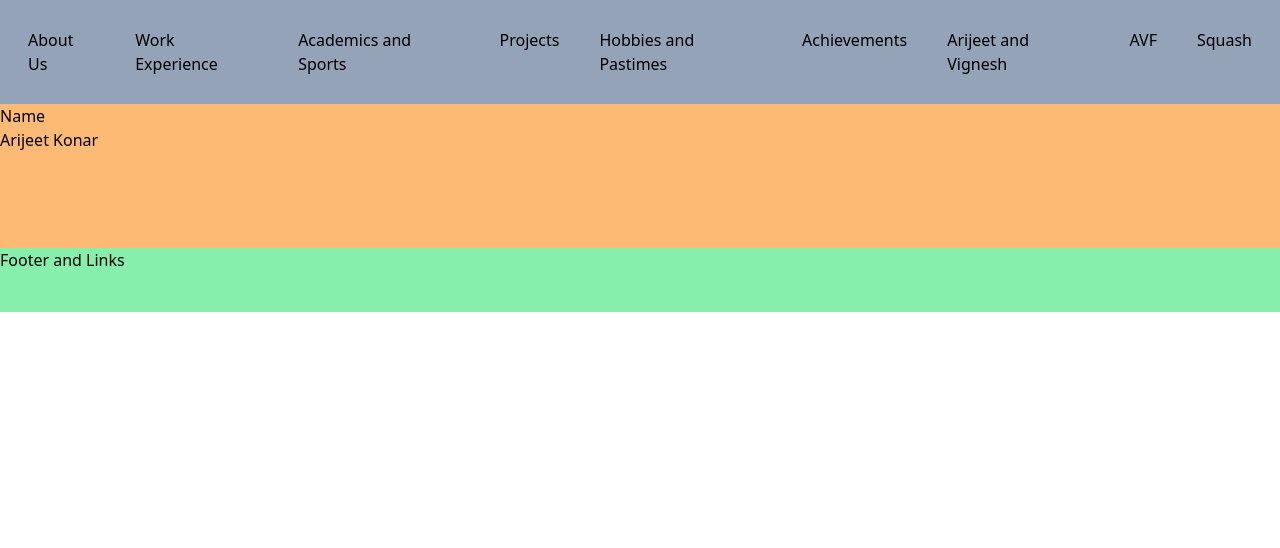
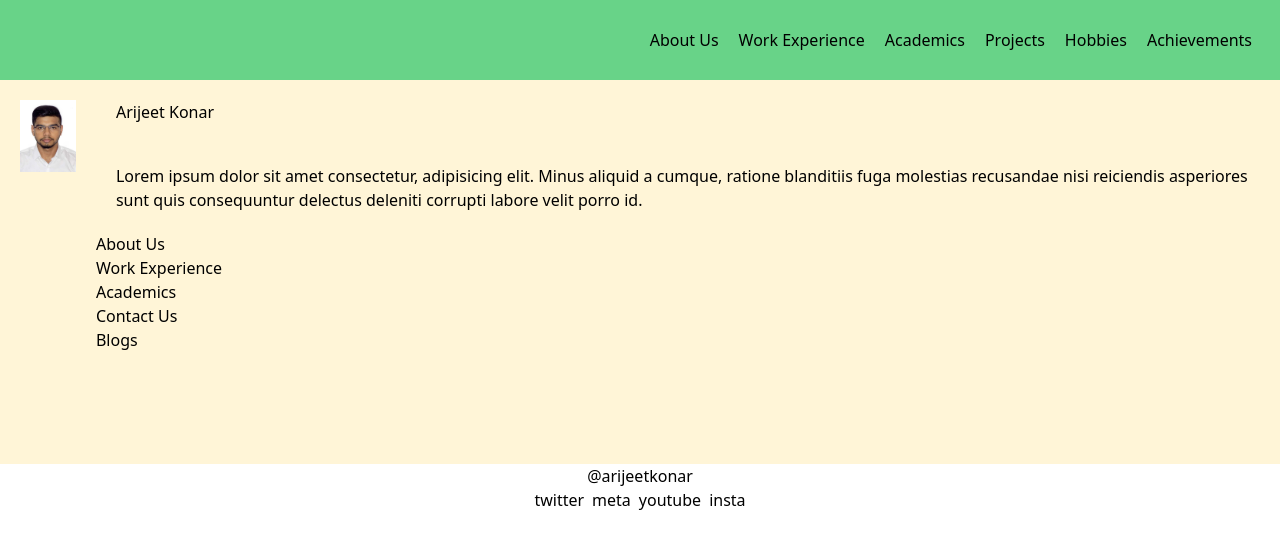
Before and after one commit to akonar-dev/portfolio, a React (Vite) app: page / in a window 1280 px wide. Shown: the top 548 px of the page. Built offline with nearby package versions, Linux system fonts and the light colour scheme.

Commit message:
Added components

```diff
--- /dev/null
+++ b/src/components/AboutMe.jsx
@@ -0,0 +1,8 @@
+
+const AboutMe = () => {
+    return (
+        <div>About Us</div>
+    )
+}
+
+export default AboutMe
--- /dev/null
+++ b/src/components/Academics.jsx
@@ -0,0 +1,7 @@
+const Academics = () => {
+    return (
+        <div>Academics</div>
+    )
+}
+
+export default Academics
--- /dev/null
+++ b/src/components/Blogs.jsx
@@ -0,0 +1,7 @@
+const Blogs = () => {
+    return (
+        <div>Blogs</div>
+    )
+}
+
+export default Blogs
--- a/src/components/Body.jsx
+++ b/src/components/Body.jsx
@@ -1,12 +1,23 @@
-
+import AboutMe from "./AboutMe";
+import Academics from "./Academics";
+import WorkEx from "./WorkEx";
+import ContactMe from "./ContactMe";
+import Blogs from "./Blogs";
 
 const Body = () => {
   return (
-    <div className="bg-orange-300 h-36">
-      <h1>Name</h1>
-      <p>Arijeet Konar</p>
+    <div className="bg-body-color h-96 inline-flex">
+      <img className="h-28 p-5" src="../src/assets/DSCN4725 (1).jpg" alt="abc" />
+      <div>
+      <p className="p-5">Arijeet Konar</p>
+      <p className="p-5">Lorem ipsum dolor sit amet consectetur, adipisicing elit. Minus aliquid a cumque, ratione blanditiis fuga molestias recusandae nisi reiciendis asperiores sunt quis consequuntur delectus deleniti corrupti labore velit porro id.</p>
+      <AboutMe/>
+      <WorkEx/>
+      <Academics/>
+      <ContactMe/>
+      <Blogs/>
+      </div>
     </div>
-  )
-}
-
+  );
+};
 export default Body
--- /dev/null
+++ b/src/components/ContactMe.jsx
@@ -0,0 +1,7 @@
+const ContactMe = () => {
+    return (
+        <div>Contact Us</div>
+    )
+}
+
+export default ContactMe
--- a/src/components/Footer.jsx
+++ b/src/components/Footer.jsx
@@ -1,7 +1,15 @@
 const Footer = () => {
   return (
-    <div className="bg-green-300 h-16">Footer and Links</div>
-  )
-}
+    <div className="bg-green-300 h-auto">
+      <h3 className="text-center">@arijeetkonar</h3>
+      <ul className="flex flex-wrap justify-center space-x-2">
+        <li>twitter</li>
+        <li>meta</li>
+        <li>youtube</li>
+        <li>insta</li>
+      </ul>
+    </div>
+  );
+};
 
-export default Footer
+export default Footer;
--- a/src/components/Header.jsx
+++ b/src/components/Header.jsx
@@ -3,16 +3,13 @@
 const Header = () => {
   return (
     <div>
-        <ul className="flex flex-1 justify-center space-x-10 bg-slate-400 p-7">
+        <ul className="flex flex-1 flex-wrap justify-end space-x-5 bg-header p-7">
             <li>About Us</li>
             <li>Work Experience</li>
-            <li>Academics and Sports </li>
+            <li>Academics</li>
             <li>Projects</li>
-            <li>Hobbies and Pastimes</li>
+            <li>Hobbies</li>
             <li>Achievements</li>
-            <li>Arijeet and Vignesh</li>
-            <li>AVF</li>
-            <li>Squash</li>
         </ul>
     </div>
   )
--- /dev/null
+++ b/src/components/WorkEx.jsx
@@ -0,0 +1,9 @@
+const WorkEx = () => {
+    return (
+        <div>
+            Work Experience
+        </div>
+    )
+}
+
+export default WorkEx
--- a/tailwind.config.js
+++ b/tailwind.config.js
@@ -4,6 +4,10 @@ export default {
   "./src/**/*.{js,ts,jsx,tsx}"],
   theme: {
     extend: {},
+    colors: {
+      'header': '#68d388',
+      'body-color': '#fff5d7'
+    }
   },
   plugins: [],
 }
```
Also changed, not shown: src/assets/DSCN4725 (1).jpg (added).
